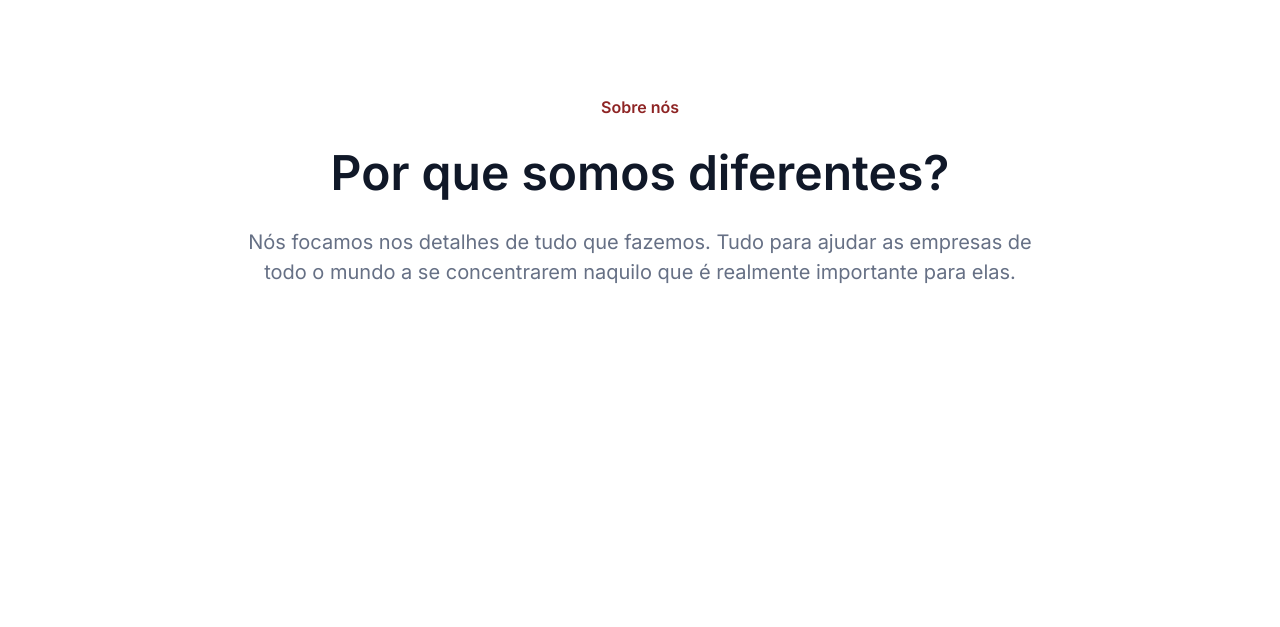
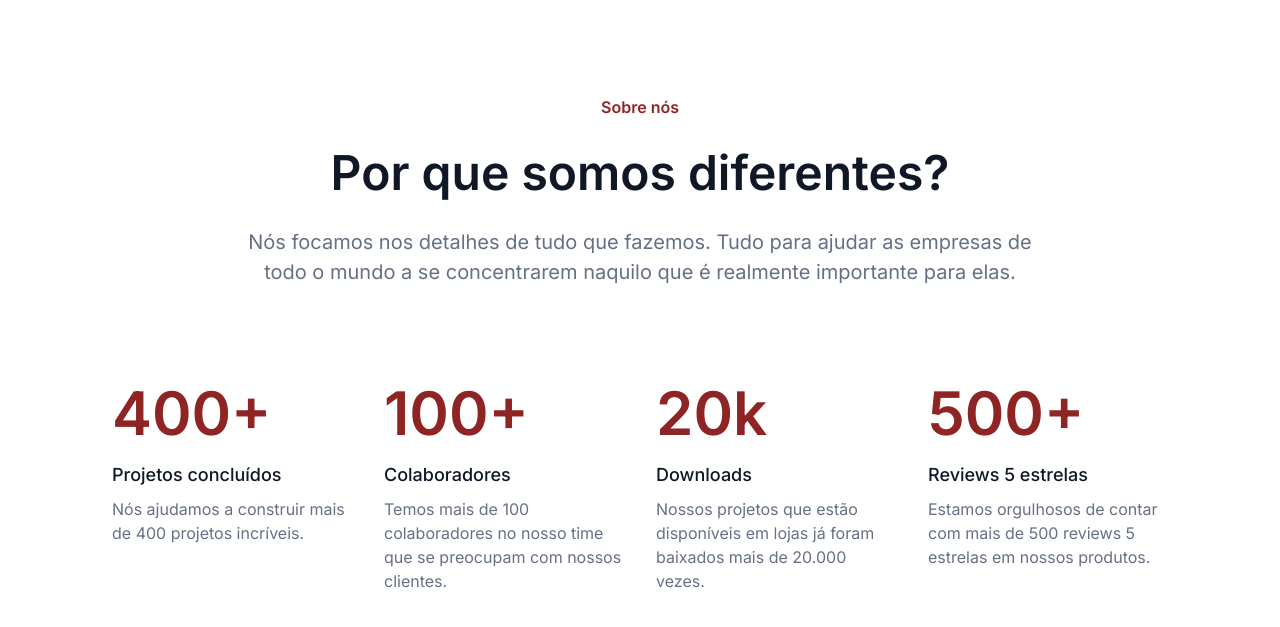
Before and after one commit to ArseniumGX/optimustech, a plain HTML site: page index.html in a window 1280 px wide. Shown: the part 91-718 px from the top of the page. Drawn offline with nearby package versions, Linux system fonts and the light colour scheme.

Commit message:
feat: componente metricas e resultados

```diff
--- /dev/null
+++ b/assets/styles/components/_metricas.scss
@@ -0,0 +1,39 @@
+@import "../abstract/variables";
+
+.metricas-resultados {
+	display: flex;
+	flex-flow: row nowrap;
+	justify-content: center;
+	gap: 32px;
+	margin: 0 80px 96px 80px;
+	padding: 0 32px;
+
+	div {
+		width: 280px;
+		height: 192px;
+
+		p {
+			font-weight: 400;
+			font-size: 1em;
+			line-height: 24px;
+			color: $gray500-color;
+
+			span {
+				display: block;
+				font-weight: 600;
+				font-size: 3.75em;
+				line-height: 72px;
+				color: $destaqe-color;
+			}
+
+			strong {
+				display: block;
+				margin: 12px 0 8px 0;
+				font-weight: 500;
+				font-size: 1.125em;
+				line-height: 28px;
+				color: $gray900-color;
+			}
+		}
+	}
+}
--- a/assets/styles/styles.scss
+++ b/assets/styles/styles.scss
@@ -1,3 +1,4 @@
 @import "abstract/base";
 @import "components/header";
 @import "components/cabecalho";
+@import "components/metricas";
--- a/index.html
+++ b/index.html
@@ -46,5 +46,31 @@
 				importante para elas.
 			</p>
 		</section>
+		<section class="metricas-resultados">
+			<div>
+				<p>
+					<span>400+</span><strong>Projetos concluídos</strong>Nós ajudamos a
+					construir mais de 400 projetos incríveis.
+				</p>
+			</div>
+			<div>
+				<p>
+					<span>100+</span><strong>Colaboradores</strong>Temos mais de 100
+					colaboradores no nosso time que se preocupam com nossos clientes.
+				</p>
+			</div>
+			<div>
+				<p>
+					<span>20k</span><strong>Downloads</strong>Nossos projetos que estão
+					disponíveis em lojas já foram baixados mais de 20.000 vezes.
+				</p>
+			</div>
+			<div>
+				<p>
+					<span>500+</span><strong>Reviews 5 estrelas</strong>Estamos orgulhosos
+					de contar com mais de 500 reviews 5 estrelas em nossos produtos.
+				</p>
+			</div>
+		</section>
 	</body>
 </html>
```
Also changed, not shown: assets/styles/styles.css, 1 other file.
